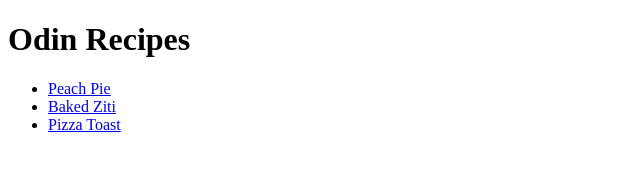
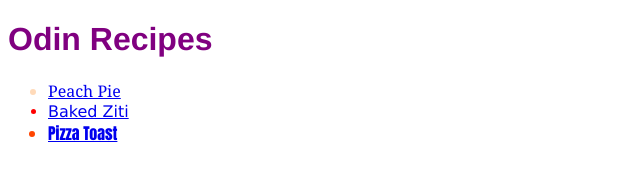
Before and after one commit to mzab24/odin-recipes, a plain HTML site: page index.html in a window 1280 px wide. Shown: the whole page, without its empty margins (0-640 px from the left). Drawn offline with Linux system fonts and the light colour scheme.

Commit message:
Change style of text

```diff
--- a/index.html
+++ b/index.html
@@ -3,14 +3,15 @@
     <head>
         <meta charset="utf-8">
         <title>Odin Recipes</title>
+        <link rel="stylesheet" href="style.css">
     </head>
 
     <body>
         <h1>Odin Recipes</h1>
         <ul>
-            <li><a href="./recipes/peachpie.html">Peach Pie</a></li>
-            <li><a href="./recipes/bakedziti.html">Baked Ziti</a></li>
-            <li><a href="./recipes/pizzatoast.html">Pizza Toast</a></li>
+            <li class="peach"><a href="./recipes/peachpie.html">Peach Pie</a></li>
+            <li class="ziti"><a href="./recipes/bakedziti.html">Baked Ziti</a></li>
+            <li class="pizza"><a href="./recipes/pizzatoast.html">Pizza Toast</a></li>
         </ul>
     </body>
 </html>
--- /dev/null
+++ b/style.css
@@ -0,0 +1,24 @@
+h1 {
+    font-family: 'Franklin Gothic Medium', 'Arial Narrow', Arial, sans-serif;
+    color: purple;
+}
+
+.peach {
+    color: peachpuff;
+    font-family: Georgia, 'Times New Roman', Times, serif;
+}
+
+.ziti {
+    color: red;
+    font-family: 'Lucida Sans', 'Lucida Sans Regular', 'Lucida Grande', 'Lucida Sans Unicode', Geneva, Verdana, sans-serif;
+}
+
+.pizza {
+    color: orangered;
+    font-family: Impact, Haettenschweiler, 'Arial Narrow Bold', sans-serif;
+}
+
+h2 {
+    color: blueviolet;
+    font-size: 20px;
+}
```
Also changed, not shown: recipes/bakedziti.html (+2 -1 lines), recipes/peachpie.html (+2 -1 lines), recipes/pizzatoast.html (+2 -1 lines).
